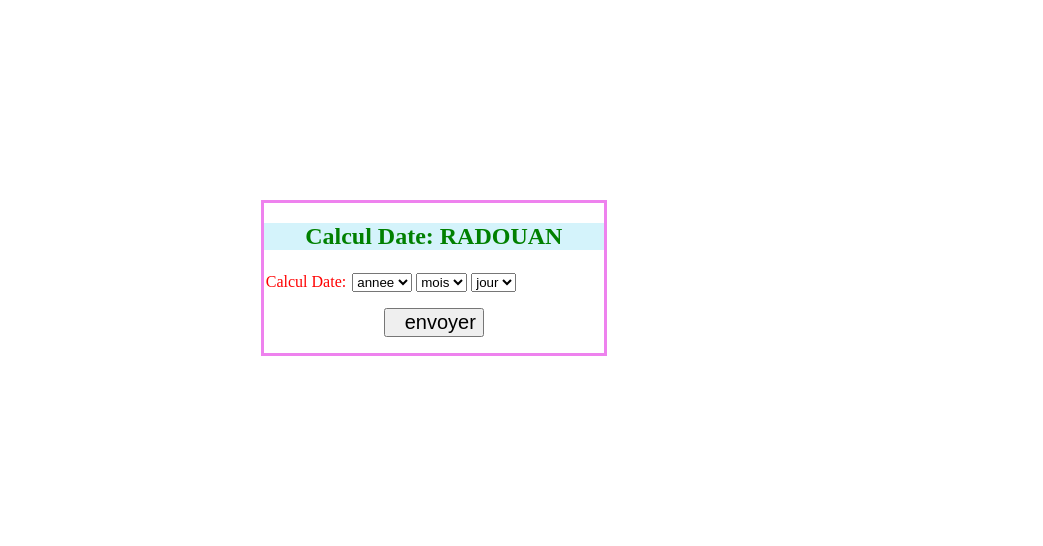
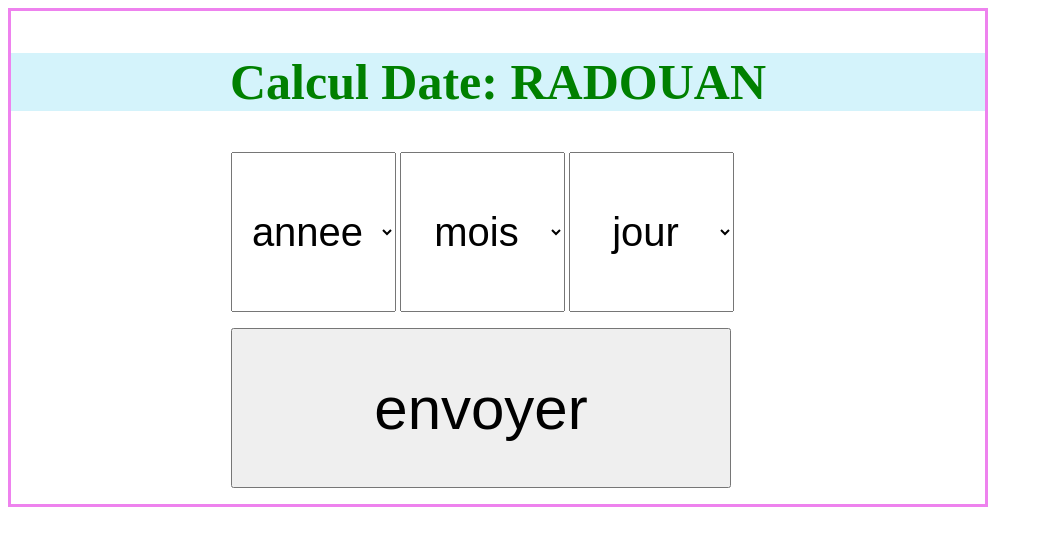
Before and after one commit to radouan-msaad/myproject, a plain HTML site: page index.html in a window 1280 px wide. Shown: the whole page, without its empty margins (0-1043 px from the left). Drawn offline with Linux system fonts and the light colour scheme.

Commit message:
new update2

```diff
--- a/index.html
+++ b/index.html
@@ -10,7 +10,6 @@
  <div class="Age">
   <h2>Calcul Date: RADOUAN</h2>
   <form>
-    <span class="c" >Calcul Date:</span>
     <select name="year" id="year">
      <option value="" >annee</option>
    </select>
--- a/js001.js
+++ b/js001.js
@@ -1,6 +1,5 @@
 window.onload=function(){
   creerD();
-
 
 }
 
--- a/style001.css
+++ b/style001.css
@@ -1,34 +1,44 @@
+.Age{
+ margin-top:0;
+ margin-left:0;
+ border:3px solid violet;
+ display:block;
+ height:auto;
+ width:974px;
+}
+h2{
+  font-size: 50px;
+}
+select{
+  height: 160px;
+  width: 165px;
+  font-size: 40px;
+}
+select:hover{
+  background: aqua;
+}
+option{
+  text-align: center;
+  font-size: 40px;
+}
+option:active{
+  background: pink;
+}
 button{
   display:inline-block;
-  text-align:right;
-  width:100px;
+  text-align:center;
+  width:500px;
   color:black;
-  font-size:20px;
+  height: 160px;
+  font-size:60px;
+  margin-left:220px;
+}
+button:active{
+  background: green;
+  box-shadow: 2px 2px 8px 2px green;
 }
 #year{
-  margin-left:2px;
-}
-.c{
-  margin-left:2px;
-  color:red;
-}
-button{
-  margin-left:120px;
-}
-#d,#m,#y{
-  color:red;
-  text-align:center;
-  font-size:14px;
-  display:block;
-  height:5px;
-}
-#dd,#mm,#yy{
-  color:green;
-  text-align:center;
-  font-size:14px;
-  margin-top:-2px;
-  display:block;
-  height:5px;
+  margin-left:220px;
 }
 h2{
   text-align: center;
@@ -36,19 +46,12 @@ h2{
   background: #d4f3fb;
 }
 #demo{
+  font-size: 60px;
   background: #bcbdbe;
   color:#e8073b;
   text-align:center;
 }
 #demo1{
   margin-left:5px;
-  font-size:19px;
+  font-size:60px;
 }
-.Age{
- margin-top:200px;
- margin-left:20%;
- border:3px solid violet;
- display:block;
- height:auto;
- width:340px;
-}
```
